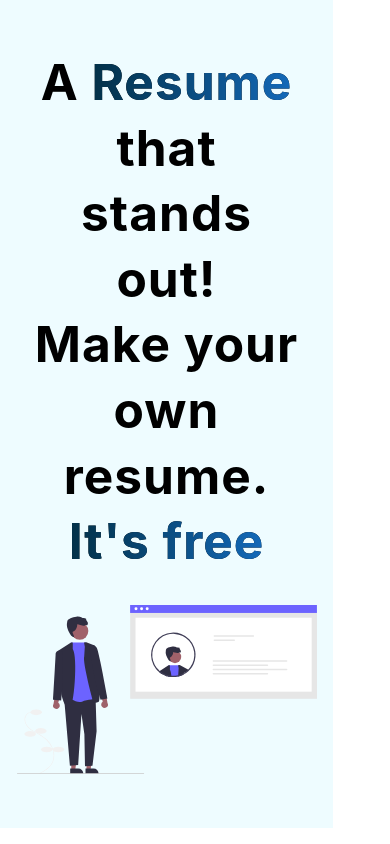
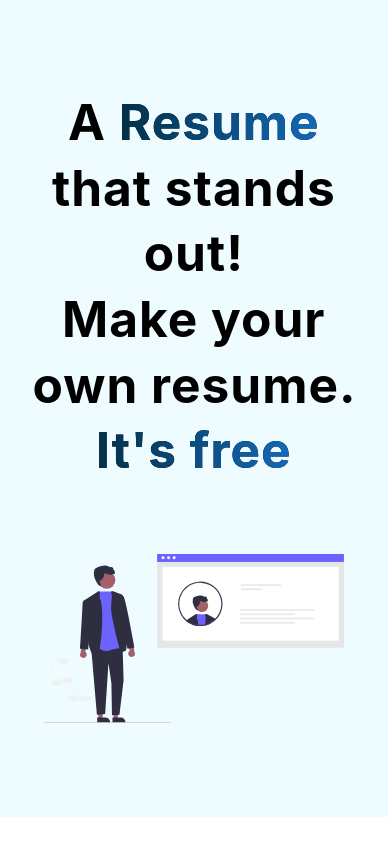
Before and after one commit to Vijaymd0007/Resume-generator, a React (Create React App) app: page / in a window 390 px wide. Shown: the top 844 px of the page. Built offline with nearby package versions, Linux system fonts and the light colour scheme.

Commit message:
Update Header.css
Changed mediaquerries and heading padding

```diff
--- a/src/components/Header/Header.css
+++ b/src/components/Header/Header.css
@@ -1,7 +1,7 @@
 .container{
     padding:50px 30px;
     text-align: center;
-    width:100%;
+    width:96%;
     display:flex;
     align-items: center;
     justify-content: space-evenly;
@@ -47,7 +47,7 @@
     .container{
         padding:50px 30px;
         text-align: center;
-        width:70%;
+        width:84%;
         display:flex;
         align-items: center;
         flex-direction: column;
```
